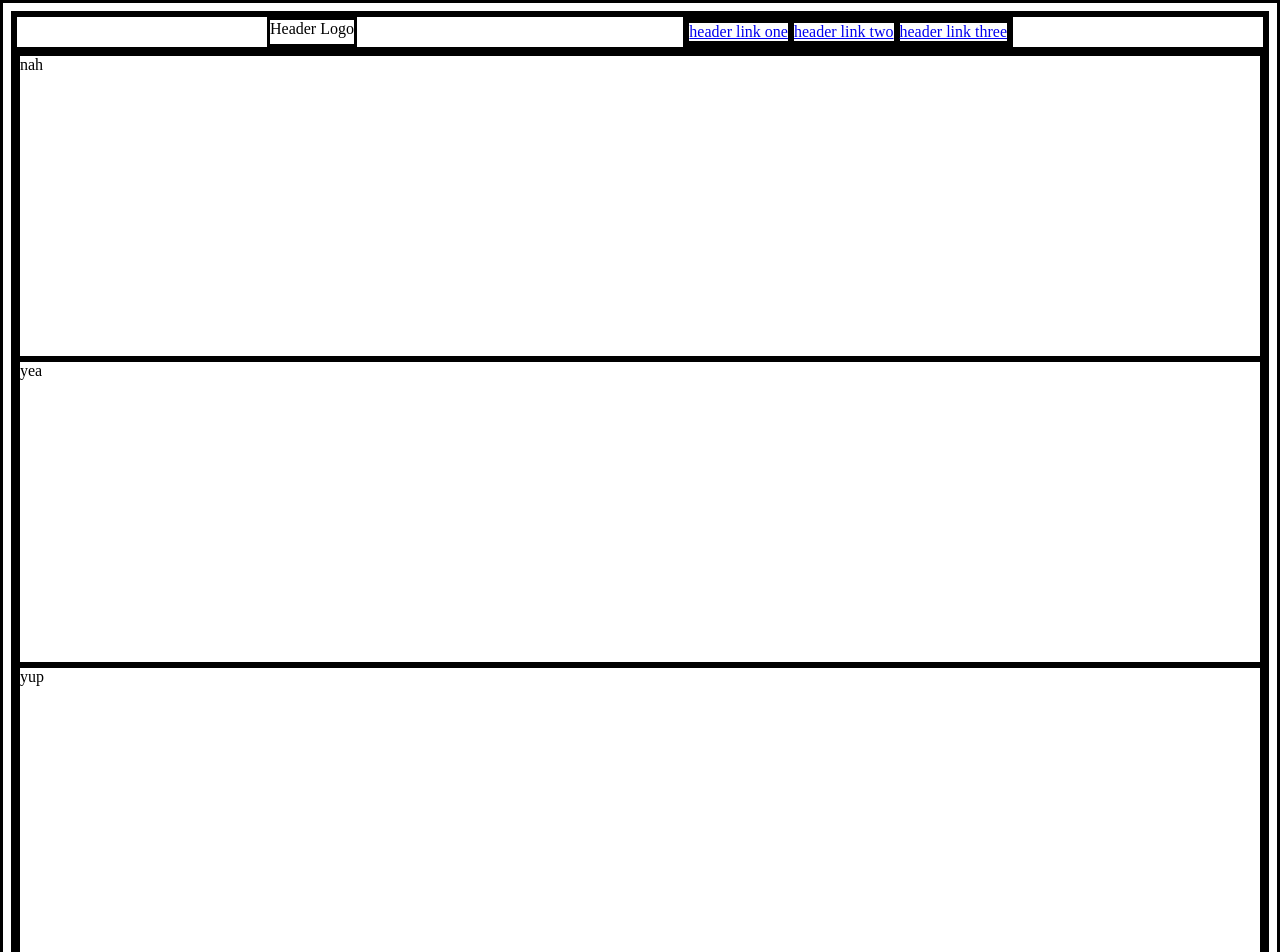
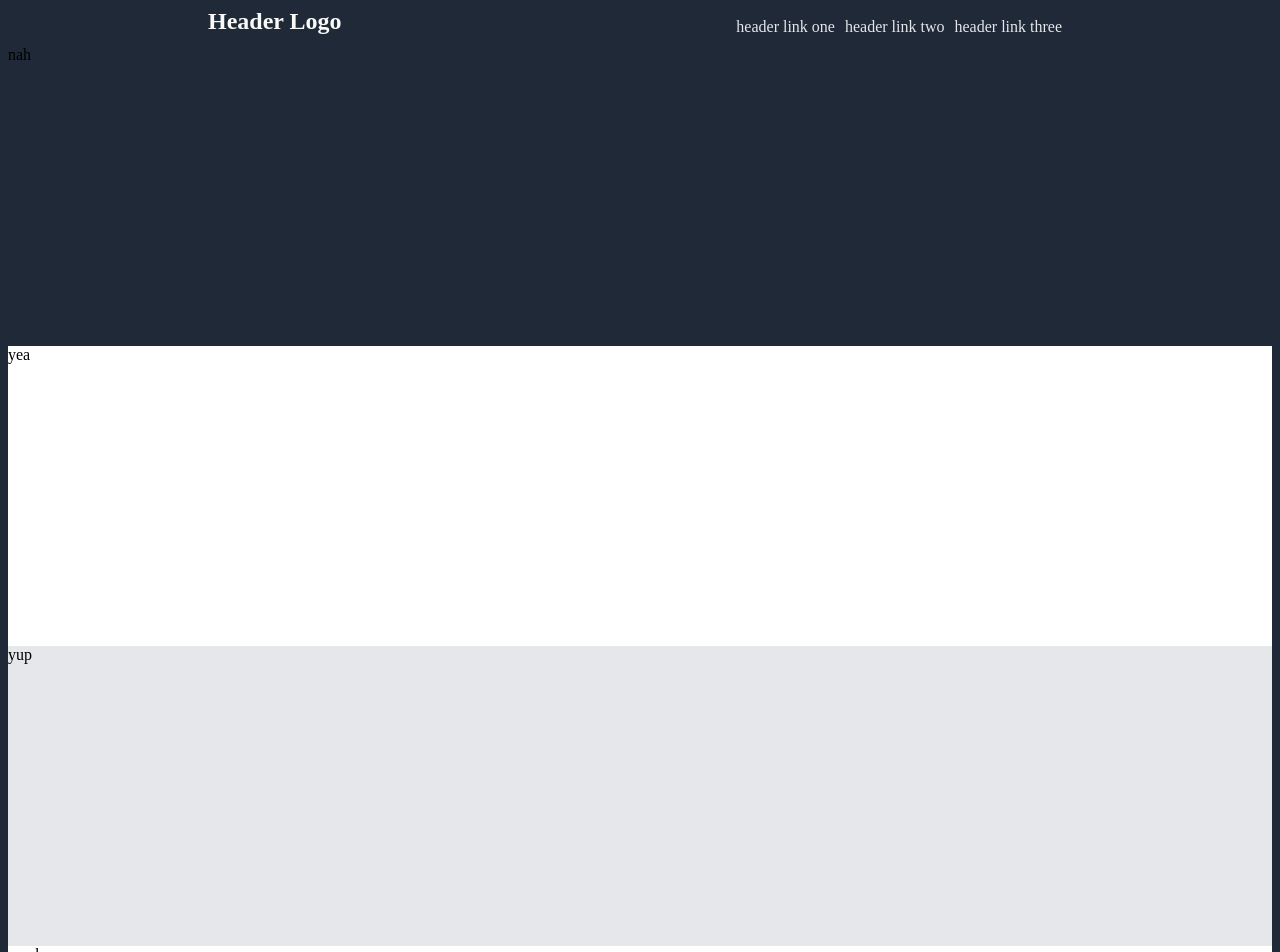
Before and after one commit to Nardo96/odin-landing-page, a plain HTML site: page index.html in a window 1280 px wide. Shown: the top 952 px of the page. Drawn offline with Linux system fonts and the light colour scheme.

Commit message:
Setup color scheme

```diff
--- a/index.html
+++ b/index.html
@@ -15,16 +15,16 @@
       </ul>
     </div>
     <div class="contents">
-      <div class="main 1">
+      <div class="main one">
         nah
       </div>
-      <div class="main 2">
+      <div class="main two">
         yea
       </div>
-      <div class="main 3">
+      <div class="main three">
         yup
       </div>
-      <div class="main 4">
+      <div class="main four">
         maybe
       </div>
 
--- a/styles.css
+++ b/styles.css
@@ -1,28 +1,31 @@
-* {
-    border-color: black;
-    border-width: 3px;
-    background-color: white;
-    border-style: solid;
-}
 
 body {
     display: flex;
     flex-direction: column;
     justify-content: space-between;
+    background-color: #1f2937;
+
 }
 
 .header {
     display: flex;
+    background-color: #1f2937;
 }
 
 .logo {
-    margin-left: 250px;
+    margin-left: 200px;
+    font-size: 24px;
+    font-weight: bold;
+    color: #f9faf8;
 }
 
 .header-links {
     margin-left: auto;
-    margin-right: 250px;
+    margin-right: 200px;
     display: flex;
+    padding: 10px;
+    gap: 10px;
+
 }
 .footer {
     margin-top: auto;
@@ -31,6 +34,7 @@ body {
     height: 72px;
     justify-content: center;
     align-items: center;
+    color: #e5e7eb;
 
 
 }
@@ -44,3 +48,18 @@ ul {
     padding: 0;
     list-style: none;
 }
+
+a {
+    color: #e5e7eb;
+    text-decoration: none;
+    font-size: 16px;
+}
+
+.two, .four {
+background-color: white;
+}
+
+.three {
+    background-color: #e5e7eb;
+
+}
```
